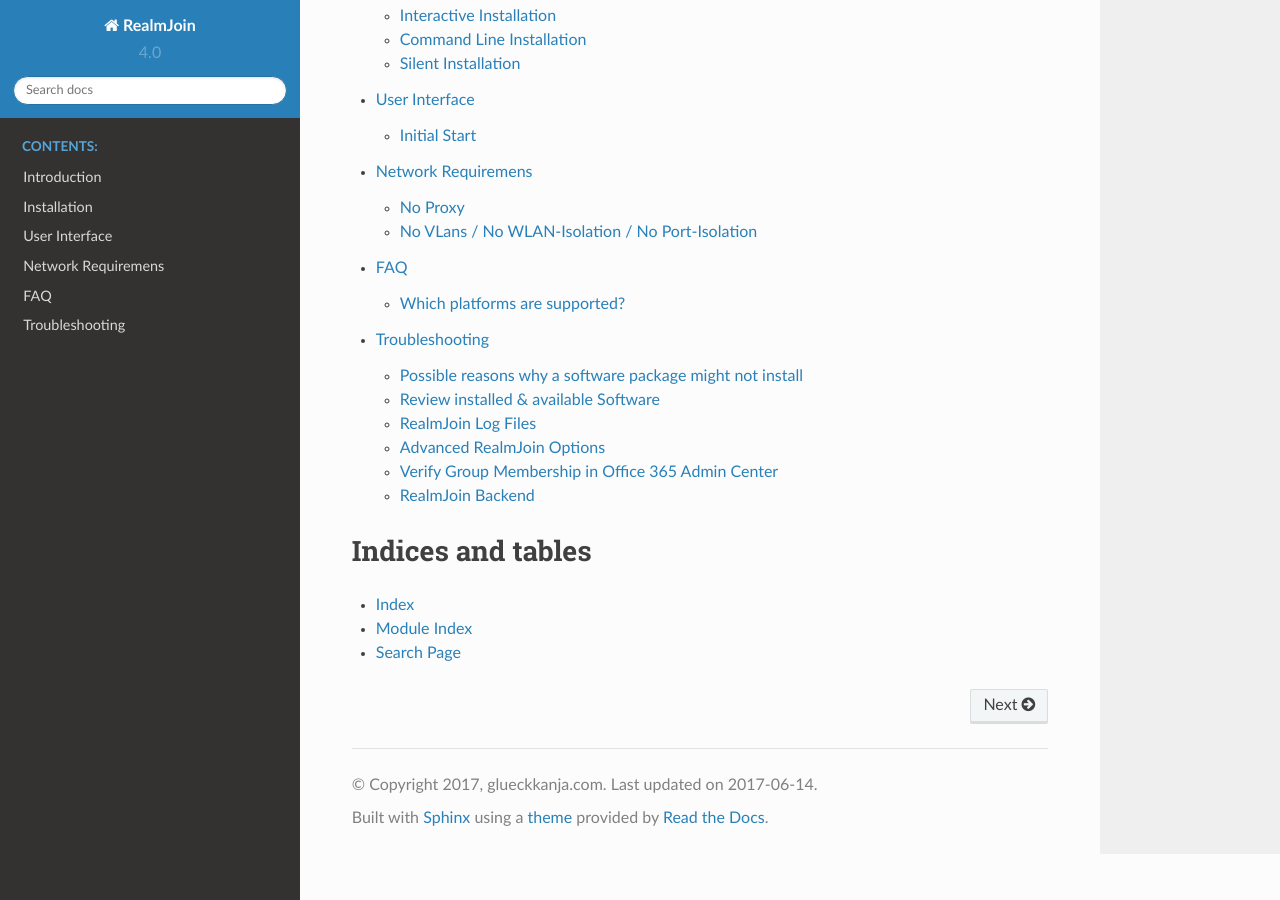
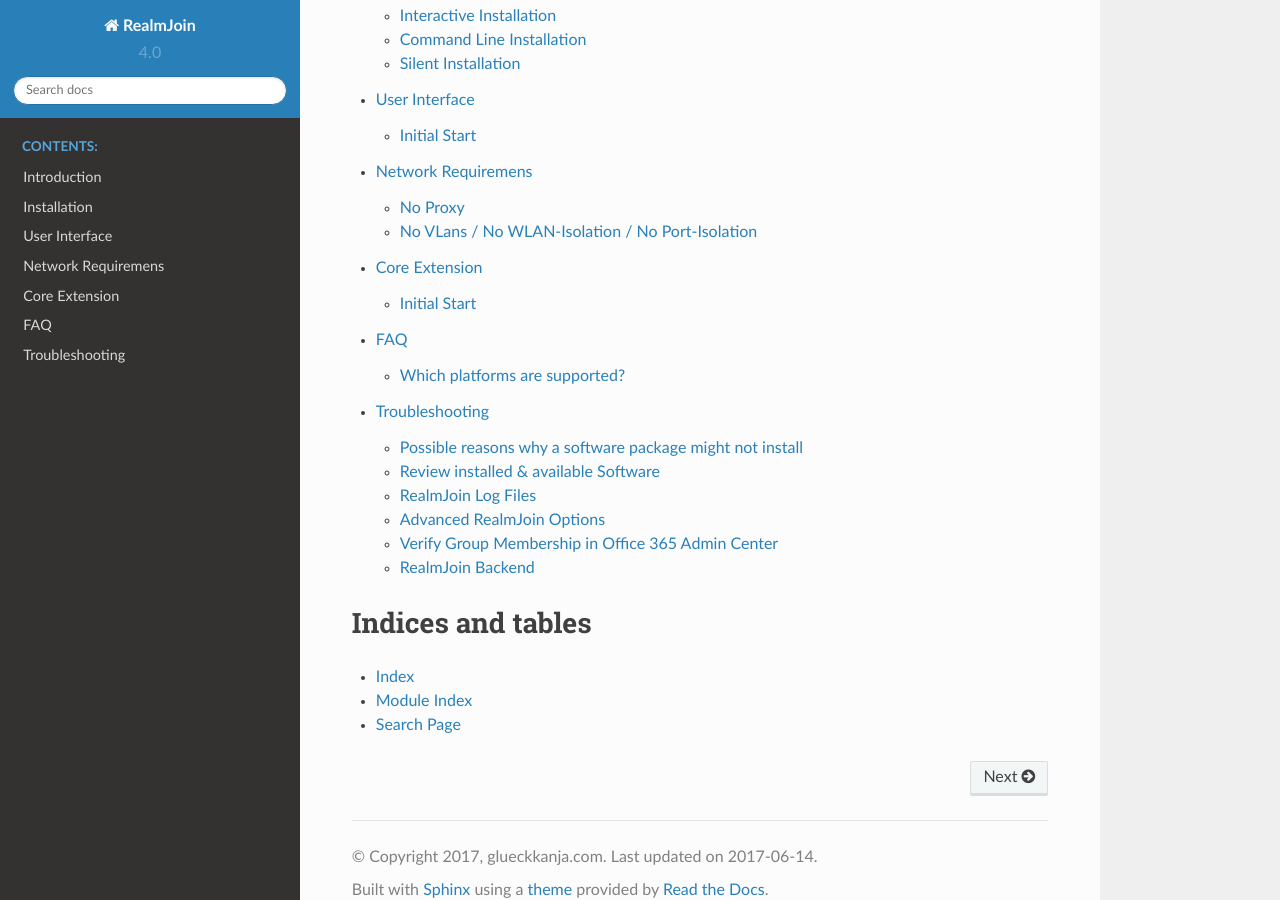
Before and after one commit to bb-froggy/realmjoin-docs, a Sphinx documentation site: the page built from docs/index.rst, in a window 1280 px wide and 900 px high, scrolled down 565 px. Built offline with Sphinx 7.4.7 and the Read the Docs theme 2.0.0, drawn with Linux system fonts in a browser that asks for light colours.

Commit message:
check rtd

```diff
--- /dev/null
+++ b/docs/core-extension.md
@@ -0,0 +1,5 @@
+# Core Extension
+
+## Initial Start
+
+TBD.
--- a/docs/index.rst
+++ b/docs/index.rst
@@ -22,6 +22,7 @@
    userinterface
 
    network
+   core-extension
 
    faq
    troubleshooting
```
